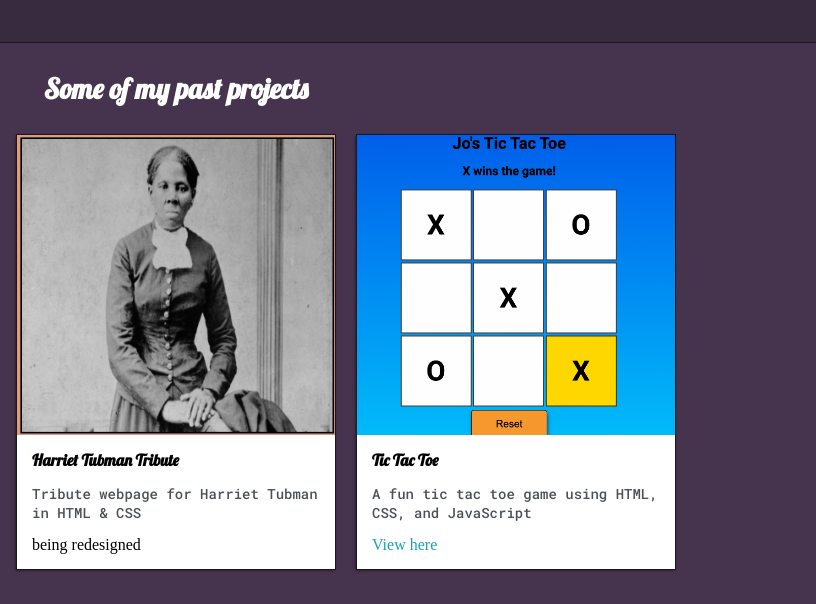
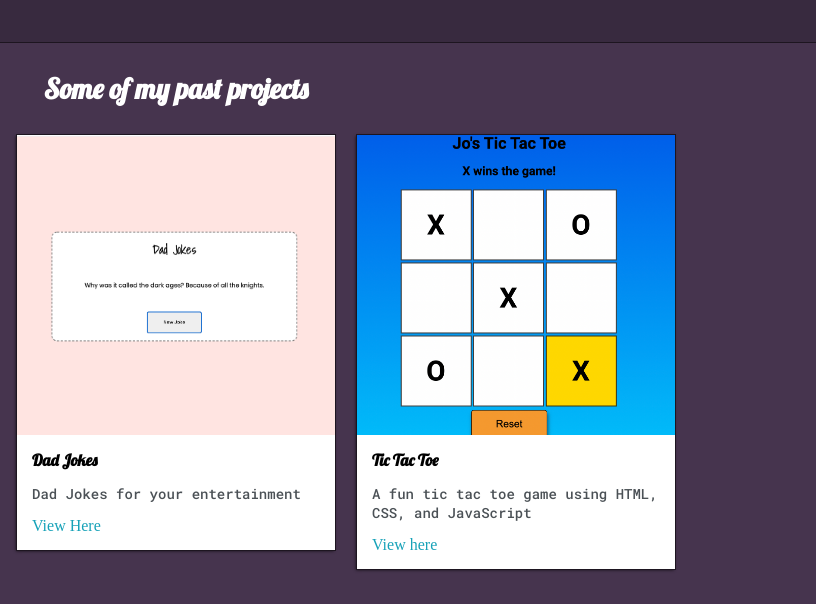
Before and after one commit to jodi08/portfolio, a plain HTML site: page index.html in a window 1280 px wide. Shown: the part 1340-1944 px from the top of the page, 464-1280 px from the left. Drawn offline with nearby package versions, Linux system fonts and the light colour scheme.

Commit message:
add image dadjokes

```diff
--- a/index.html
+++ b/index.html
@@ -126,12 +126,12 @@
 
           <div>
             <div class="post">
-              <img class="thumbnail" src="./images/Screen Shot 2021-04-03 at 7.52.36 PM.png" alt="Harriet Tubman">
+              <img class="thumbnail" src="./images/dadjokes.png" alt="Dad Jokes">
               <div class="post-preview">
-                <h6 class="post-title">Harriet Tubman Tribute</h6>
-                <p class="post-intro">Tribute webpage for Harriet Tubman in HTML & CSS</p>
-          <!-- <a target="_blank" href="https://tubman-tribute-page.netlify.app"></a> -->
-                <div>being redesigned</div>
+                <h6 class="post-title">Dad Jokes</h6>
+                <p class="post-intro">Dad Jokes for your entertainment</p>
+                <a target="_blank" href="https://jodi08.github.io/dadjoke/">View Here</a>
+                <div></div>
               </div>
             </div>
           </div>
```
Also changed, not shown: images/dadjokes.png (added).
